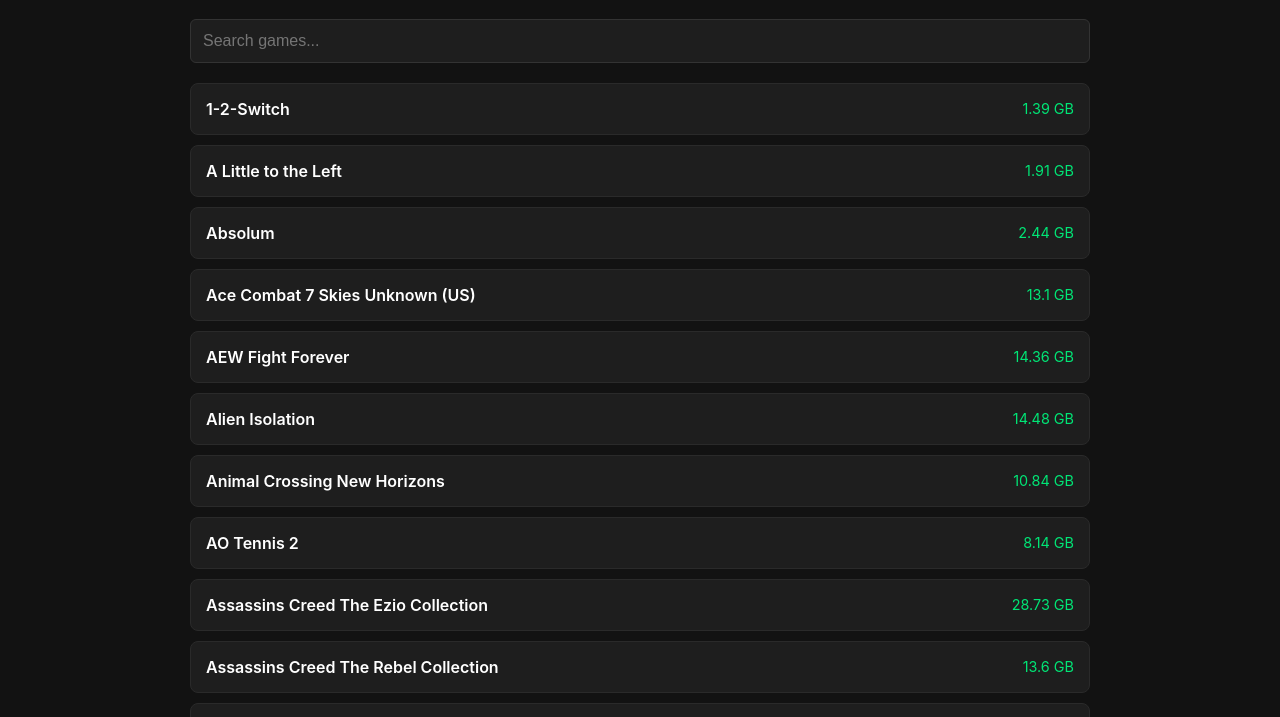
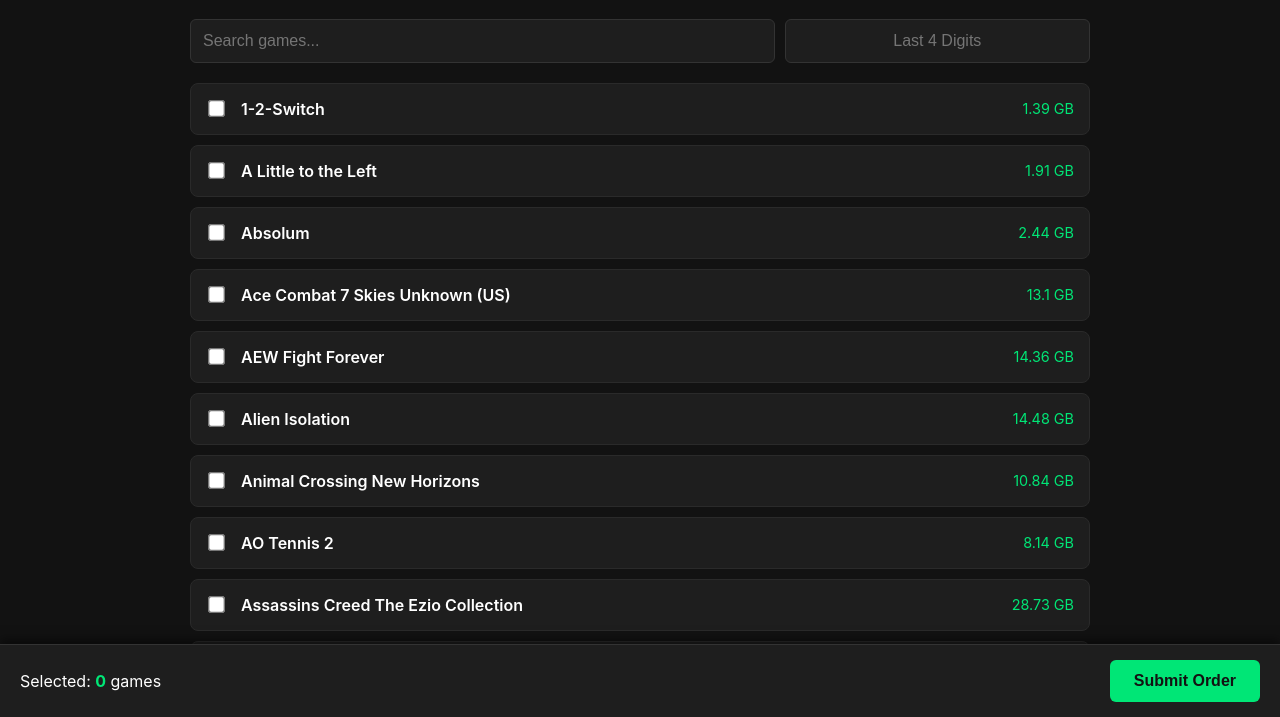
Before and after one commit to dysoct/pulaipc, a plain HTML site: page index.html in a window 1280 px wide. Shown: the part 83-800 px from the top of the page. Drawn offline with nearby package versions, Linux system fonts and the light colour scheme.

Commit message:
Auto-update game list: 2026-09-26 23:09

```diff
--- a/index.html
+++ b/index.html
@@ -4,6 +4,8 @@
     <meta charset="UTF-8">
     <meta name="viewport" content="width=device-width, initial-scale=1.0">
     <title>Pulai PC - Game List</title>
+    <!-- Include Supabase JS SDK -->
+    <script src="https://cdn.jsdelivr.net/npm/@supabase/supabase-js@2"></script>
     <style>
         body {
             font-family: -apple-system, BlinkMacSystemFont, "Segoe UI", Roboto, Helvetica, Arial, sans-serif;
@@ -11,6 +13,7 @@
             color: #ffffff;
             margin: 0;
             padding: 20px;
+            padding-bottom: 100px;
         }
         .container {
             max-width: 900px;
@@ -20,16 +23,26 @@
             text-align: center;
             color: #00e676;
         }
-        .search-box {
-            width: 100%;
+        .top-bar {
+            display: flex;
+            gap: 10px;
+            margin-bottom: 20px;
+        }
+        .search-box, .phone-input {
             padding: 12px;
-            margin-bottom: 20px;
             font-size: 16px;
             border-radius: 6px;
             border: 1px solid #333;
             background: #1e1e1e;
             color: #fff;
             box-sizing: border-box;
+        }
+        .search-box {
+            flex: 2;
+        }
+        .phone-input {
+            flex: 1;
+            text-align: center;
         }
         .game-list {
             display: grid;
@@ -43,6 +56,17 @@
             justify-content: space-between;
             align-items: center;
             border: 1px solid #2a2a2a;
+            cursor: pointer;
+            transition: border-color 0.2s;
+        }
+        .game-card.selected {
+            border-color: #00e676;
+            background: #1a2e22;
+        }
+        .game-info {
+            display: flex;
+            align-items: center;
+            gap: 15px;
         }
         .game-title {
             font-weight: 600;
@@ -51,16 +75,72 @@
             color: #00e676;
             font-size: 0.9em;
         }
+        input[type="checkbox"] {
+            transform: scale(1.3);
+            accent-color: #00e676;
+            cursor: pointer;
+        }
+        /* Sticky Checkout Bar */
+        .checkout-bar {
+            position: fixed;
+            bottom: 0;
+            left: 0;
+            width: 100%;
+            background: #1e1e1e;
+            border-top: 1px solid #333;
+            padding: 15px 20px;
+            box-sizing: border-box;
+            display: flex;
+            justify-content: space-between;
+            align-items: center;
+            box-shadow: 0 -4px 10px rgba(0,0,0,0.5);
+        }
+        .checkout-info {
+            font-size: 16px;
+        }
+        .submit-btn {
+            background-color: #00e676;
+            color: #121212;
+            border: none;
+            padding: 12px 24px;
+            font-size: 16px;
+            font-weight: bold;
+            border-radius: 6px;
+            cursor: pointer;
+        }
+        .submit-btn:hover {
+            background-color: #00c853;
+        }
     </style>
 </head>
 <body>
     <div class="container">
         <h1>Pulai PC Game List</h1>
-        <input type="text" id="searchInput" class="search-box" placeholder="Search games..." onkeyup="filterGames()">
+
+        <div class="top-bar">
+            <input type="text" id="searchInput" class="search-box" placeholder="Search games..." onkeyup="filterGames()">
+            <input type="text" id="phoneInput" class="phone-input" maxlength="4" placeholder="Last 4 Digits" oninput="savePhone()">
+        </div>
+
         <div id="gameList" class="game-list"></div>
     </div>
 
+    <!-- Sticky Bottom Checkout Bar -->
+    <div class="checkout-bar">
+        <div class="checkout-info">
+            Selected: <span id="selectedCount" style="color: #00e676; font-weight: bold;">0</span> games
+        </div>
+        <button class="submit-btn" onclick="submitOrderToSupabase()">Submit Order</button>
+    </div>
+
     <script>
+    // ==========================================
+    // 1. SUPABASE CONFIGURATION
+    // ==========================================
+    const SUPABASE_URL = 'https://mwxndccwzkcsyvslucjg.supabase.co';
+    const SUPABASE_ANON_KEY = 'eyJhbGciOiJIUzI1NiIsInR5cCI6IkpXVCJ9.eyJpc3MiOiJzdXBhYmFzZSIsInJlZiI6Im13eG5kY2N3emtjc3l2c2x1Y2pnIiwicm9sZSI6ImFub24iLCJpYXQiOjE3OTA0MTY1MjksImV4cCI6MjEwNTk5MjUyOX0.61NvDZ6cPnxLqoxJ4tr-H729a99h_XOAZDXo3zfx25g';
+    const supabaseClient = supabase.createClient(SUPABASE_URL, SUPABASE_ANON_KEY);
+
     // AUTOMATICALLY GENERATED DATASET - DO NOT EDIT MANUALLY
     const games = [
       { name: "1-2-Switch", size: 1.39 },
@@ -402,6 +482,21 @@
       { name: "Zombie Army Trilogy", size: 3.98 }
     ];
 
+    let selectedGames = new Set();
+
+    window.onload = function() {
+        const savedPhone = localStorage.getItem('userPhone4');
+        if (savedPhone) {
+            document.getElementById('phoneInput').value = savedPhone;
+        }
+        renderGames(games);
+    };
+
+    function savePhone() {
+        const phone = document.getElementById('phoneInput').value;
+        localStorage.setItem('userPhone4', phone);
+    }
+
     function renderGames(list) {
         const container = document.getElementById('gameList');
         container.innerHTML = '';
@@ -412,14 +507,40 @@
         }
 
         list.forEach(game => {
+            const isSelected = selectedGames.has(game.name);
             const card = document.createElement('div');
-            card.className = 'game-card';
+            card.className = `game-card ${isSelected ? 'selected' : ''}`;
+            card.onclick = (e) => {
+                if (e.target.tagName !== 'INPUT') {
+                    const cb = card.querySelector('input');
+                    cb.checked = !cb.checked;
+                    toggleGame(game.name, cb.checked);
+                }
+            };
+
             card.innerHTML = `
-                <span class="game-title">${game.name}</span>
+                <div class="game-info">
+                    <input type="checkbox" ${isSelected ? 'checked' : ''} onchange="toggleGame('${game.name.replace(/'/g, "\\'")}', this.checked)">
+                    <span class="game-title">${game.name}</span>
+                </div>
                 <span class="game-size">${game.size} GB</span>
             `;
             container.appendChild(card);
         });
+        updateCartCount();
+    }
+
+    function toggleGame(name, isChecked) {
+        if (isChecked) {
+            selectedGames.add(name);
+        } else {
+            selectedGames.delete(name);
+        }
+        renderGames(games);
+    }
+
+    function updateCartCount() {
+        document.getElementById('selectedCount').innerText = selectedGames.size;
     }
 
     function filterGames() {
@@ -428,8 +549,52 @@
         renderGames(filtered);
     }
 
-    // Initial Render
-    renderGames(games);
+    // ==========================================
+    // 2. SUBMIT TO SUPABASE DATABASE
+    // ==========================================
+    async function submitOrderToSupabase() {
+        const phone = document.getElementById('phoneInput').value.trim();
+        if (phone.length !== 4) {
+            alert('Please enter the last 4 digits of your phone number!');
+            document.getElementById('phoneInput').focus();
+            return;
+        }
+
+        if (selectedGames.size === 0) {
+            alert('Please select at least one game first!');
+            return;
+        }
+
+        const btn = document.querySelector('.submit-btn');
+        btn.innerText = 'Submitting...';
+        btn.disabled = true;
+
+        try {
+            // Insert row into your Supabase 'orders' table
+            const { data, error } = await supabaseClient
+                .from('orders')
+                .insert([
+                    {
+                        phone_ending: phone,
+                        games: Array.from(selectedGames),
+                        total_games: selectedGames.size
+                    }
+                ]);
+
+            if (error) throw error;
+
+            alert('Order submitted successfully to database!');
+            selectedGames.clear();
+            renderGames(games);
+
+        } catch (err) {
+            console.error(err);
+            alert('Failed to submit order. Check console for details.');
+        } finally {
+            btn.innerText = 'Submit Order';
+            btn.disabled = false;
+        }
+    }
     </script>
 </body>
 </html>
```
